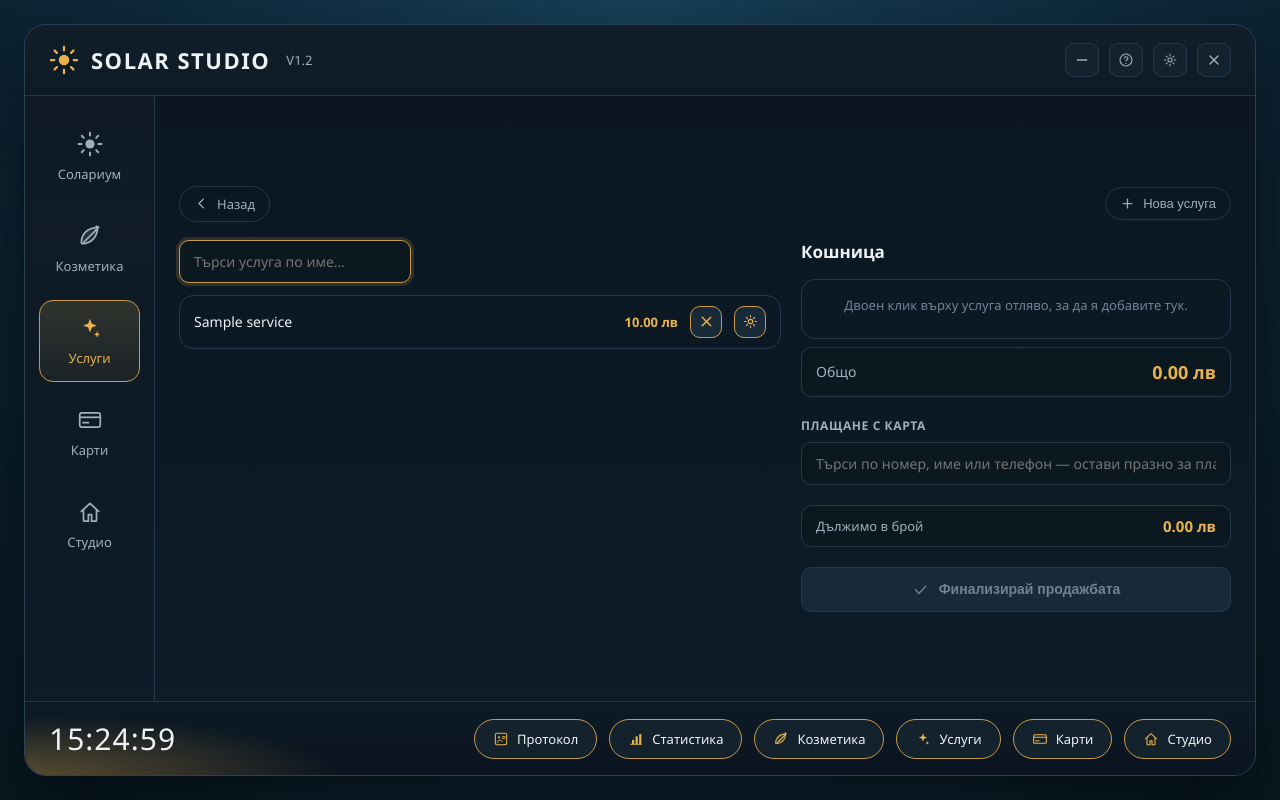
After one commit to dimitarm1/SolarStud, a Flask app: page /services in a window 1280 px wide. The commit adds this page. Run offline with Flask 3, Linux system fonts and the light colour scheme; tables that the repository leaves empty hold one stand-in row (values such as "Sample post"); parts of the project's set-up code (start-up, migrations or seed data) failed here and were passed over.

Commit message:
Add Services category for sale

```diff
--- a/app/app.py
+++ b/app/app.py
@@ -28,6 +28,7 @@ VERSION = "V1.2"
 NAV_ITEMS = [
     {"id": "tanning", "label": "Солариум", "icon": "sun"},
     {"id": "cosmetics", "label": "Козметика", "icon": "leaf"},
+    {"id": "services", "label": "Услуги", "icon": "sparkle"},
     {"id": "cards", "label": "Карти", "icon": "card"},
     {"id": "studio", "label": "Студио", "icon": "home"},
 ]
@@ -36,6 +37,7 @@ BOTTOM_BUTTONS = [
     {"id": "protocol", "label": "Протокол", "icon": "protocol"},
     {"id": "stats", "label": "Статистика", "icon": "chart"},
     {"id": "cosmetics", "label": "Козметика", "icon": "leaf"},
+    {"id": "services", "label": "Услуги", "icon": "sparkle"},
     {"id": "cards", "label": "Карти", "icon": "card"},
     {"id": "studio", "label": "Студио", "icon": "home"},
 ]
@@ -379,6 +381,59 @@ def cosmetics_checkout():
     return redirect(url_for("cosmetics_page"))
 
 
+@app.route("/services")
+def services_page():
+    return render_template(
+        "services.html",
+        version=VERSION,
+        nav_items=NAV_ITEMS,
+        bottom_buttons=BOTTOM_BUTTONS,
+        server_time=datetime.now().strftime("%H:%M:%S"),
+        services=sales.list_services(),
+        error=request.args.get("error"),
+    )
+
+
+@app.route("/services/services", methods=["POST"])
+def services_create_service():
+    sales.create_service(
+        name=request.form.get("name", ""),
+        sale_price=request.form.get("sale_price", type=float, default=0.0),
+    )
+    return redirect(url_for("services_page"))
+
+
+@app.route("/services/services/<int:service_id>/update", methods=["POST"])
+def services_update_service(service_id):
+    sales.update_service(
+        service_id,
+        name=request.form.get("name", ""),
+        sale_price=request.form.get("sale_price", type=float, default=0.0),
+    )
+    return redirect(url_for("services_page"))
+
+
+@app.route("/services/services/<int:service_id>/retire", methods=["POST"])
+def services_retire_service(service_id):
+    sales.set_service_active(service_id, 0)
+    return redirect(url_for("services_page"))
+
+
+@app.route("/services/checkout", methods=["POST"])
+def services_checkout():
+    service_ids = request.form.getlist("service_id", type=int)
+    qtys = request.form.getlist("qty", type=int)
+    try:
+        sales.sell_services(
+            zip(service_ids, qtys),
+            card_id=request.form.get("card_id", type=int, default=None),
+            card_amount=request.form.get("card_amount", type=float, default=0.0),
+        )
+    except sales.PaymentError as exc:
+        return redirect(url_for("services_page", error=str(exc)))
+    return redirect(url_for("services_page"))
+
+
 CARDS_DEFAULT_LIMIT = 50
 
 
--- a/app/static/css/style.css
+++ b/app/static/css/style.css
@@ -1679,6 +1679,7 @@ body {
 
 .protocol-kind-badge--session_payment { background: rgba(79, 214, 255, 0.14); color: var(--blue-glow); }
 .protocol-kind-badge--product_sale { background: rgba(159, 176, 189, 0.14); color: var(--text-dim); }
+.protocol-kind-badge--service_sale { background: rgba(25, 158, 112, 0.16); color: var(--series-3); }
 .protocol-kind-badge--card_recharge,
 .protocol-kind-badge--card_deposit_charge { background: rgba(232, 179, 78, 0.16); color: var(--gold); }
 .protocol-kind-badge--card_deposit_refund,
--- a/app/static/js/main.js
+++ b/app/static/js/main.js
@@ -679,27 +679,38 @@
     }
   }
 
-  // Collapsible "add product" panel on the Cosmetics page - same show/hide
-  // idiom as the bed-settings panel above.
-  const productFormToggle = document.getElementById("product-form-toggle");
-  const productFormPanel = document.getElementById("product-form-panel");
-  if (productFormToggle && productFormPanel) {
-    productFormToggle.addEventListener("click", () => {
-      const willOpen = productFormPanel.hidden;
-      productFormPanel.hidden = !willOpen;
-      productFormToggle.setAttribute("aria-expanded", String(willOpen));
-      productFormToggle.classList.toggle("settings-toggle--open", willOpen);
+  // Collapsible "add product"/"add service" panel on the Cosmetics and
+  // Services pages - same show/hide idiom as the bed-settings panel above.
+  function initCollapsibleFormToggle(toggleId, panelId) {
+    const toggle = document.getElementById(toggleId);
+    const panel = document.getElementById(panelId);
+    if (!toggle || !panel) return;
+    toggle.addEventListener("click", () => {
+      const willOpen = panel.hidden;
+      panel.hidden = !willOpen;
+      toggle.setAttribute("aria-expanded", String(willOpen));
+      toggle.classList.toggle("settings-toggle--open", willOpen);
     });
   }
+  initCollapsibleFormToggle("product-form-toggle", "product-form-panel");
+  initCollapsibleFormToggle("service-form-toggle", "service-form-panel");
 
-  // Cosmetics checkout: pick products from a searchable list (double-click
-  // adds one unit), double-click a basket line to remove one, then pay
-  // with an optional card (searched the same way as the session-start
-  // page) plus cash for the rest - built for a catalog of 100+ products,
-  // where a one-card-per-product grid with an inline sell form per item
-  // stopped being usable.
-  const productSearchInput = document.getElementById("product-search");
-  const productListEl = document.getElementById("product-list");
+  // Basket checkout: pick items from a searchable list (double-click adds
+  // one unit), double-click a basket line to remove one, then pay with an
+  // optional card (searched the same way as the session-start page) plus
+  // cash for the rest - built for a catalog of 100+ items, where a
+  // one-card-per-item grid with an inline sell form per item stopped
+  // being usable. Shared by Cosmetics (products, stock-limited - items
+  // carry a data-stock cap) and Services (no stock concept at all - a
+  // row with no data-stock attribute parses as NaN, and qty >= NaN is
+  // always false, so the same cap check is naturally a no-op for them).
+  // The two pages never share a tab, so it's safe for them to also share
+  // the basket/checkout element ids below (basket-list, checkout-*) -
+  // only the item-list ids and the hidden field name submitted differ,
+  // which is what cfg parameterizes.
+  function initPosBasket(cfg) {
+  const productSearchInput = document.getElementById(cfg.searchId);
+  const productListEl = document.getElementById(cfg.listId);
   const basketListEl = document.getElementById("basket-list");
   const basketEmptyEl = document.getElementById("basket-empty");
   const basketTotalEl = document.getElementById("basket-total");
@@ -929,7 +940,7 @@
       basket.forEach((line) => {
         const pid = document.createElement("input");
         pid.type = "hidden";
-        pid.name = "product_id";
+        pid.name = cfg.hiddenFieldName;
         pid.value = line.id;
         checkoutForm.appendChild(pid);
         const qty = document.createElement("input");
@@ -953,6 +964,10 @@
 
     renderBasket();
   }
+  }
+
+  initPosBasket({ searchId: "product-search", listId: "product-list", hiddenFieldName: "product_id" });
+  initPosBasket({ searchId: "service-search", listId: "service-list", hiddenFieldName: "service_id" });
 
   // Shared chip-card result table - used by both the Studio test-read
   // panel and the Cards page's issue/recharge panel, so a card's full
--- a/app/templates/bed_detail.html
+++ b/app/templates/bed_detail.html
@@ -5,7 +5,7 @@
 
 {% block sidebar %}
 <nav class="sidebar">
-  {% set page_urls = {'studio': url_for('studio'), 'cosmetics': url_for('cosmetics_page'),
+  {% set page_urls = {'studio': url_for('studio'), 'cosmetics': url_for('cosmetics_page'), 'services': url_for('services_page'),
                        'cards': url_for('cards_page'), 'tanning': url_for('index')} %}
   {% for item in nav_items %}
     {{ nav_link(item, 'tanning', page_urls[item.id]) }}
@@ -347,7 +347,7 @@
 {% endblock %}
 
 {% block bottom_buttons %}
-{% set page_urls = {'studio': url_for('studio'), 'cosmetics': url_for('cosmetics_page'),
+{% set page_urls = {'studio': url_for('studio'), 'cosmetics': url_for('cosmetics_page'), 'services': url_for('services_page'),
                      'cards': url_for('cards_page'), 'protocol': url_for('protocol'),
                      'stats': url_for('stats_page')} %}
 {% for btn in bottom_buttons %}
--- a/app/templates/card_detail.html
+++ b/app/templates/card_detail.html
@@ -5,7 +5,7 @@
 
 {% block sidebar %}
 <nav class="sidebar">
-  {% set page_urls = {'studio': url_for('studio'), 'cosmetics': url_for('cosmetics_page'),
+  {% set page_urls = {'studio': url_for('studio'), 'cosmetics': url_for('cosmetics_page'), 'services': url_for('services_page'),
                        'cards': url_for('cards_page'), 'tanning': url_for('index')} %}
   {% for item in nav_items %}
     {{ nav_link(item, 'cards', page_urls[item.id]) }}
@@ -131,7 +131,7 @@
 {% endblock %}
 
 {% block bottom_buttons %}
-{% set page_urls = {'studio': url_for('studio'), 'cosmetics': url_for('cosmetics_page'),
+{% set page_urls = {'studio': url_for('studio'), 'cosmetics': url_for('cosmetics_page'), 'services': url_for('services_page'),
                      'cards': url_for('cards_page'), 'protocol': url_for('protocol'),
                      'stats': url_for('stats_page')} %}
 {% for btn in bottom_buttons %}
--- a/app/templates/cards.html
+++ b/app/templates/cards.html
@@ -5,7 +5,7 @@
 
 {% block sidebar %}
 <nav class="sidebar">
-  {% set page_urls = {'studio': url_for('studio'), 'cosmetics': url_for('cosmetics_page'),
+  {% set page_urls = {'studio': url_for('studio'), 'cosmetics': url_for('cosmetics_page'), 'services': url_for('services_page'),
                        'cards': url_for('cards_page'), 'tanning': url_for('index')} %}
   {% for item in nav_items %}
     {{ nav_link(item, 'cards', page_urls[item.id]) }}
@@ -204,7 +204,7 @@
 {% endblock %}
 
 {% block bottom_buttons %}
-{% set page_urls = {'studio': url_for('studio'), 'cosmetics': url_for('cosmetics_page'),
+{% set page_urls = {'studio': url_for('studio'), 'cosmetics': url_for('cosmetics_page'), 'services': url_for('services_page'),
                      'cards': url_for('cards_page'), 'protocol': url_for('protocol'),
                      'stats': url_for('stats_page')} %}
 {% for btn in bottom_buttons %}
--- a/app/templates/cosmetics.html
+++ b/app/templates/cosmetics.html
@@ -5,7 +5,7 @@
 
 {% block sidebar %}
 <nav class="sidebar">
-  {% set page_urls = {'studio': url_for('studio'), 'cosmetics': url_for('cosmetics_page'),
+  {% set page_urls = {'studio': url_for('studio'), 'cosmetics': url_for('cosmetics_page'), 'services': url_for('services_page'),
                        'cards': url_for('cards_page'), 'tanning': url_for('index')} %}
   {% for item in nav_items %}
     {{ nav_link(item, 'cosmetics', page_urls[item.id]) }}
@@ -163,7 +163,7 @@
 {% endblock %}
 
 {% block bottom_buttons %}
-{% set page_urls = {'studio': url_for('studio'), 'cosmetics': url_for('cosmetics_page'),
+{% set page_urls = {'studio': url_for('studio'), 'cosmetics': url_for('cosmetics_page'), 'services': url_for('services_page'),
                      'cards': url_for('cards_page'), 'protocol': url_for('protocol'),
                      'stats': url_for('stats_page')} %}
 {% for btn in bottom_buttons %}
--- a/app/templates/icons.html
+++ b/app/templates/icons.html
@@ -37,6 +37,11 @@
   <path d="M6.5 17c0-2 1.8-3.2 3.9-3.2 1.5 0 2.7.6 3.4 1.6" stroke="currentColor" stroke-width="1.4" stroke-linecap="round"/>
   <line x1="14" y1="8.5" x2="18" y2="8.5" stroke="currentColor" stroke-width="1.4" stroke-linecap="round"/>
   <line x1="14" y1="11" x2="18" y2="11" stroke="currentColor" stroke-width="1.4" stroke-linecap="round"/>
+</svg>
+{%- elif name == 'sparkle' -%}
+<svg class="{{ cls }}" viewBox="0 0 24 24" fill="none" xmlns="http://www.w3.org/2000/svg">
+  <path d="M12 3.5l1.7 4.6 4.6 1.7-4.6 1.7-1.7 4.6-1.7-4.6-4.6-1.7 4.6-1.7 1.7-4.6z" fill="currentColor"/>
+  <path d="M18.5 15l.8 2.1 2.1.8-2.1.8-.8 2.1-.8-2.1-2.1-.8 2.1-.8.8-2.1z" fill="currentColor"/>
 </svg>
 {%- elif name == 'chart' -%}
 <svg class="{{ cls }}" viewBox="0 0 24 24" fill="none" xmlns="http://www.w3.org/2000/svg">
--- a/app/templates/index.html
+++ b/app/templates/index.html
@@ -3,7 +3,7 @@
 
 {% block sidebar %}
 <nav class="sidebar">
-  {% set page_urls = {'studio': url_for('studio'), 'cosmetics': url_for('cosmetics_page'),
+  {% set page_urls = {'studio': url_for('studio'), 'cosmetics': url_for('cosmetics_page'), 'services': url_for('services_page'),
                        'cards': url_for('cards_page'), 'tanning': url_for('index')} %}
   {% for item in nav_items %}
     {{ nav_link(item, 'tanning', page_urls[item.id]) }}
@@ -46,7 +46,7 @@
 {% endblock %}
 
 {% block bottom_buttons %}
-{% set page_urls = {'studio': url_for('studio'), 'cosmetics': url_for('cosmetics_page'),
+{% set page_urls = {'studio': url_for('studio'), 'cosmetics': url_for('cosmetics_page'), 'services': url_for('services_page'),
                      'cards': url_for('cards_page'), 'protocol': url_for('protocol'),
                      'stats': url_for('stats_page')} %}
 {% for btn in bottom_buttons %}
--- a/app/templates/protocol.html
+++ b/app/templates/protocol.html
@@ -5,7 +5,7 @@
 
 {% block sidebar %}
 <nav class="sidebar">
-  {% set page_urls = {'studio': url_for('studio'), 'cosmetics': url_for('cosmetics_page'),
+  {% set page_urls = {'studio': url_for('studio'), 'cosmetics': url_for('cosmetics_page'), 'services': url_for('services_page'),
                        'cards': url_for('cards_page'), 'tanning': url_for('index')} %}
   {% for item in nav_items %}
     {{ nav_link(item, '', page_urls[item.id]) }}
@@ -23,6 +23,7 @@
   {% set kind_labels = {
     'session_payment': 'Солариум',
     'product_sale': 'Продажба',
+    'service_sale': 'Услуга',
     'card_recharge': 'Презареждане',
     'card_deposit_charge': 'Депозит',
     'card_deposit_refund': 'Връщане на депозит',
@@ -72,7 +73,7 @@
 {% endblock %}
 
 {% block bottom_buttons %}
-{% set page_urls = {'studio': url_for('studio'), 'cosmetics': url_for('cosmetics_page'),
+{% set page_urls = {'studio': url_for('studio'), 'cosmetics': url_for('cosmetics_page'), 'services': url_for('services_page'),
                      'cards': url_for('cards_page'), 'protocol': url_for('protocol'),
                      'stats': url_for('stats_page')} %}
 {% for btn in bottom_buttons %}
--- /dev/null
+++ b/app/templates/services.html
@@ -0,0 +1,166 @@
+{% extends "base.html" %}
+{% from "icons.html" import icon, nav_link, bottom_link %}
+
+{% block title %}Solar Studio — Services{% endblock %}
+
+{% block sidebar %}
+<nav class="sidebar">
+  {% set page_urls = {'studio': url_for('studio'), 'cosmetics': url_for('cosmetics_page'),
+                       'services': url_for('services_page'), 'cards': url_for('cards_page'),
+                       'tanning': url_for('index')} %}
+  {% for item in nav_items %}
+    {{ nav_link(item, 'services', page_urls[item.id]) }}
+  {% endfor %}
+</nav>
+{% endblock %}
+
+{% block content %}
+<section class="view view-detail">
+  <div class="detail-topbar">
+    <a class="back-link" href="{{ url_for('index') }}">
+      {{ icon('back', 'back-icon') }}
+      <span>Назад</span>
+    </a>
+    <button class="settings-toggle" type="button" id="service-form-toggle"
+            aria-expanded="{{ 'false' if services else 'true' }}" aria-controls="service-form-panel">
+      {{ icon('plus', 'settings-toggle-icon') }}
+      <span>Нова услуга</span>
+    </button>
+  </div>
+
+  {% if error %}
+  <div class="hw-error-banner">
+    {{ icon('warning', 'hw-error-icon') }}
+    <span>{{ error }}</span>
+    <button class="hw-error-dismiss" type="button" aria-label="Затвори">{{ icon('close', 'hw-error-dismiss-icon') }}</button>
+  </div>
+  {% endif %}
+
+  <div class="settings-panel" id="service-form-panel" {{ 'hidden' if services }}>
+    <h3 class="settings-panel__title">Нова услуга</h3>
+    <form class="settings-form" method="post" action="{{ url_for('services_create_service') }}">
+      <div class="settings-grid">
+        <label class="field">
+          <span class="field__label">Име</span>
+          <input class="field__input" type="text" name="name" required placeholder="напр. Подстригване">
+        </label>
+        <label class="field">
+          <span class="field__label">Цена</span>
+          <input class="field__input" type="number" step="0.01" min="0" name="sale_price" required>
+        </label>
+      </div>
+      <button class="action-btn action-btn--start" type="submit">
+        {{ icon('plus', 'action-icon') }}
+        <span>Добави услуга</span>
+      </button>
+    </form>
+  </div>
+
+  {% if services %}
+  <div class="pos-layout">
+    <div class="pos-layout__list">
+      <input class="field__input" type="text" id="service-search" placeholder="Търси услуга по име…"
+             autocomplete="off" autofocus>
+      <div class="product-list" id="service-list">
+        {% for service in services %}
+        <div class="product-item">
+          <div class="product-row"
+               data-product-id="{{ service.id }}"
+               data-name="{{ service.name }}"
+               data-price="{{ service.sale_price }}"
+               title="Двоен клик за добавяне в кошницата">
+            <span class="product-row__name">{{ service.name }}</span>
+            <span class="product-row__price">{{ "%.2f"|format(service.sale_price) }} лв</span>
+            <form class="product-restock-form" method="post"
+                  action="{{ url_for('services_retire_service', service_id=service.id) }}">
+              <button class="product-mini-btn" type="submit" title="Премахни услугата от каталога">
+                {{ icon('close', 'action-icon') }}
+              </button>
+            </form>
+            <button class="product-mini-btn product-adjust-toggle" type="button" title="Редактирай">
+              {{ icon('gear', 'action-icon') }}
+            </button>
+          </div>
+          <form class="product-adjust-form" method="post" hidden
+                action="{{ url_for('services_update_service', service_id=service.id) }}">
+            <label class="field">
+              <span class="field__label">Име</span>
+              <input class="field__input" type="text" name="name" value="{{ service.name }}" required>
+            </label>
+            <label class="field">
+              <span class="field__label">Цена</span>
+              <input class="field__input" type="number" step="0.01" min="0" name="sale_price"
+                     value="{{ service.sale_price }}" required>
+            </label>
+            <button class="action-btn" type="submit" style="width:auto;">
+              {{ icon('check', 'action-icon') }}
+              <span>Запази</span>
+            </button>
+          </form>
+        </div>
+        {% endfor %}
+      </div>
+    </div>
+
+    <div class="pos-layout__basket">
+      <h3 class="settings-panel__title">Кошница</h3>
+      <div class="basket-list" id="basket-list">
+        <p class="basket-empty" id="basket-empty">Двоен клик върху услуга отляво, за да я добавите тук.</p>
+      </div>
+      <div class="basket-total-row">
+        <span>Общо</span>
+        <strong id="basket-total">0.00 лв</strong>
+      </div>
+
+      <div class="payment-section">
+        <input type="hidden" id="checkout-card-id" value="">
+        <label class="field">
+          <span class="field__label">Плащане с карта</span>
+          <input class="field__input" type="text" id="checkout-card-search"
+                 placeholder="Търси по номер, име или телефон — остави празно за плащане само в брой"
+                 autocomplete="off">
+          <select class="controller-picker-select payment-card-results" id="checkout-card-results" size="6" hidden></select>
+        </label>
+        <p class="payment-section__card-balance" id="checkout-card-balance-info" hidden>
+          Баланс по картата: <strong id="checkout-card-balance-amount">0.00 лв</strong>
+        </p>
+        <div class="slider-field" id="checkout-card-amount-field" hidden>
+          <div class="slider-field__header">
+            <span class="slider-field__label">Сума с карта</span>
+            <span class="slider-field__value" id="checkout-card-amount-value">0 лв</span>
+          </div>
+          <div class="slider-field__track-wrap">
+            <input class="range-input" type="range" id="checkout-card-amount" min="0" max="0" step="0.5" value="0"
+                   data-value-target="checkout-card-amount-value" data-suffix=" лв">
+          </div>
+        </div>
+        <div class="payment-section__cash-due">
+          <span>Дължимо в брой</span>
+          <strong id="checkout-cash-due">0.00 лв</strong>
+        </div>
+      </div>
+
+      <button class="action-btn action-btn--start" type="button" id="checkout-submit-btn" disabled>
+        {{ icon('check', 'action-icon') }}
+        <span>Финализирай продажбата</span>
+      </button>
+      <form id="checkout-form" method="post" action="{{ url_for('services_checkout') }}" hidden></form>
+    </div>
+  </div>
+  {% else %}
+  <div class="placeholder">
+    {{ icon('sparkle', 'placeholder-icon') }}
+    <p>Все още няма добавени услуги</p>
+  </div>
+  {% endif %}
+</section>
+{% endblock %}
+
+{% block bottom_buttons %}
+{% set page_urls = {'studio': url_for('studio'), 'cosmetics': url_for('cosmetics_page'),
+                     'services': url_for('services_page'), 'cards': url_for('cards_page'),
+                     'protocol': url_for('protocol'), 'stats': url_for('stats_page')} %}
+{% for btn in bottom_buttons %}
+  {{ bottom_link(btn, page_urls[btn.id]) }}
+{% endfor %}
+{% endblock %}
--- a/app/templates/stats.html
+++ b/app/templates/stats.html
@@ -5,7 +5,7 @@
 
 {% block sidebar %}
 <nav class="sidebar">
-  {% set page_urls = {'studio': url_for('studio'), 'cosmetics': url_for('cosmetics_page'),
+  {% set page_urls = {'studio': url_for('studio'), 'cosmetics': url_for('cosmetics_page'), 'services': url_for('services_page'),
                        'cards': url_for('cards_page'), 'tanning': url_for('index')} %}
   {% for item in nav_items %}
     {{ nav_link(item, '', page_urls[item.id]) }}
@@ -62,7 +62,7 @@
 {% endblock %}
 
 {% block bottom_buttons %}
-{% set page_urls = {'studio': url_for('studio'), 'cosmetics': url_for('cosmetics_page'),
+{% set page_urls = {'studio': url_for('studio'), 'cosmetics': url_for('cosmetics_page'), 'services': url_for('services_page'),
                      'cards': url_for('cards_page'), 'protocol': url_for('protocol'),
                      'stats': url_for('stats_page')} %}
 {% for btn in bottom_buttons %}
--- a/app/templates/studio.html
+++ b/app/templates/studio.html
@@ -5,7 +5,7 @@
 
 {% block sidebar %}
 <nav class="sidebar">
-  {% set page_urls = {'studio': url_for('studio'), 'cosmetics': url_for('cosmetics_page'),
+  {% set page_urls = {'studio': url_for('studio'), 'cosmetics': url_for('cosmetics_page'), 'services': url_for('services_page'),
                        'cards': url_for('cards_page'), 'tanning': url_for('index')} %}
   {% for item in nav_items %}
     {{ nav_link(item, 'studio', page_urls[item.id]) }}
@@ -320,7 +320,7 @@
 {% endblock %}
 
 {% block bottom_buttons %}
-{% set page_urls = {'studio': url_for('studio'), 'cosmetics': url_for('cosmetics_page'),
+{% set page_urls = {'studio': url_for('studio'), 'cosmetics': url_for('cosmetics_page'), 'services': url_for('services_page'),
                      'cards': url_for('cards_page'), 'protocol': url_for('protocol'),
                      'stats': url_for('stats_page')} %}
 {% for btn in bottom_buttons %}
```
Also changed, not shown: app/sales.py (+116 -5 lines), app/stats.py (+17 -0 lines), app/migrations/0014_services.sql (added).
